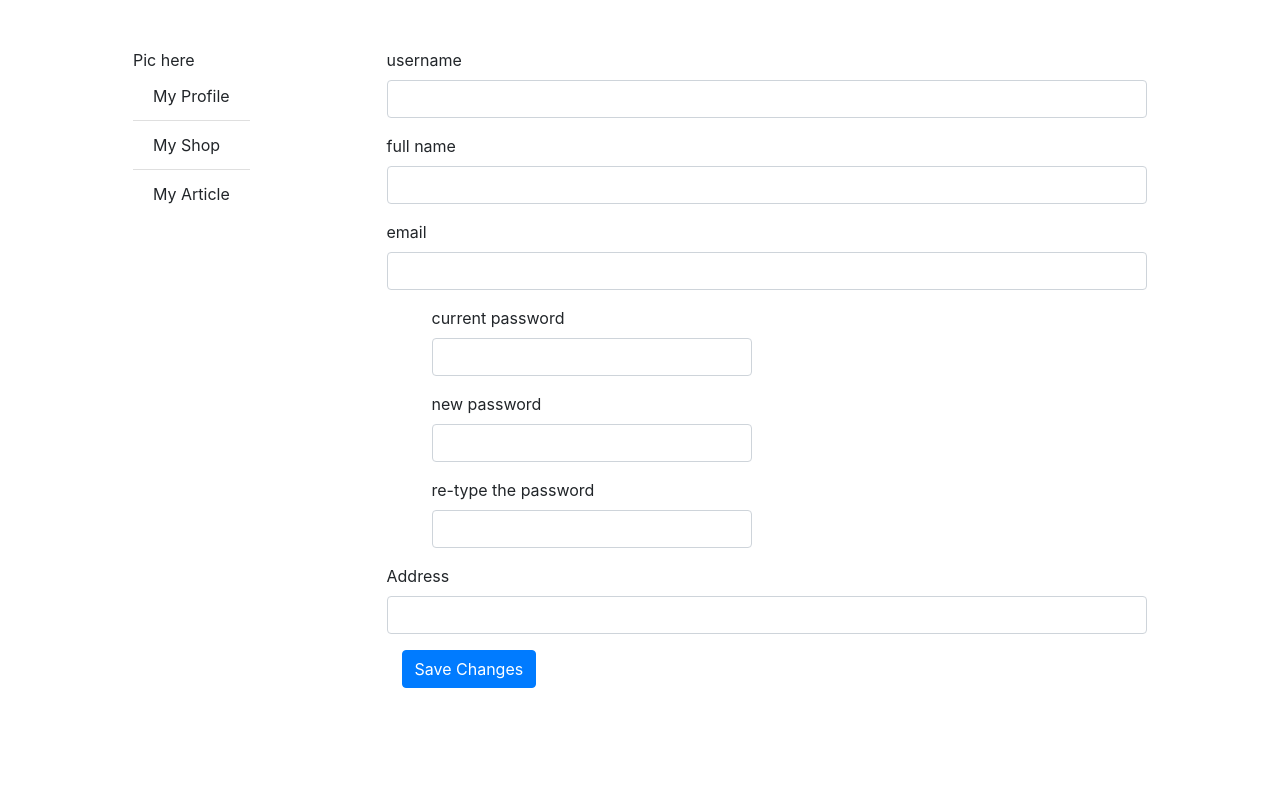
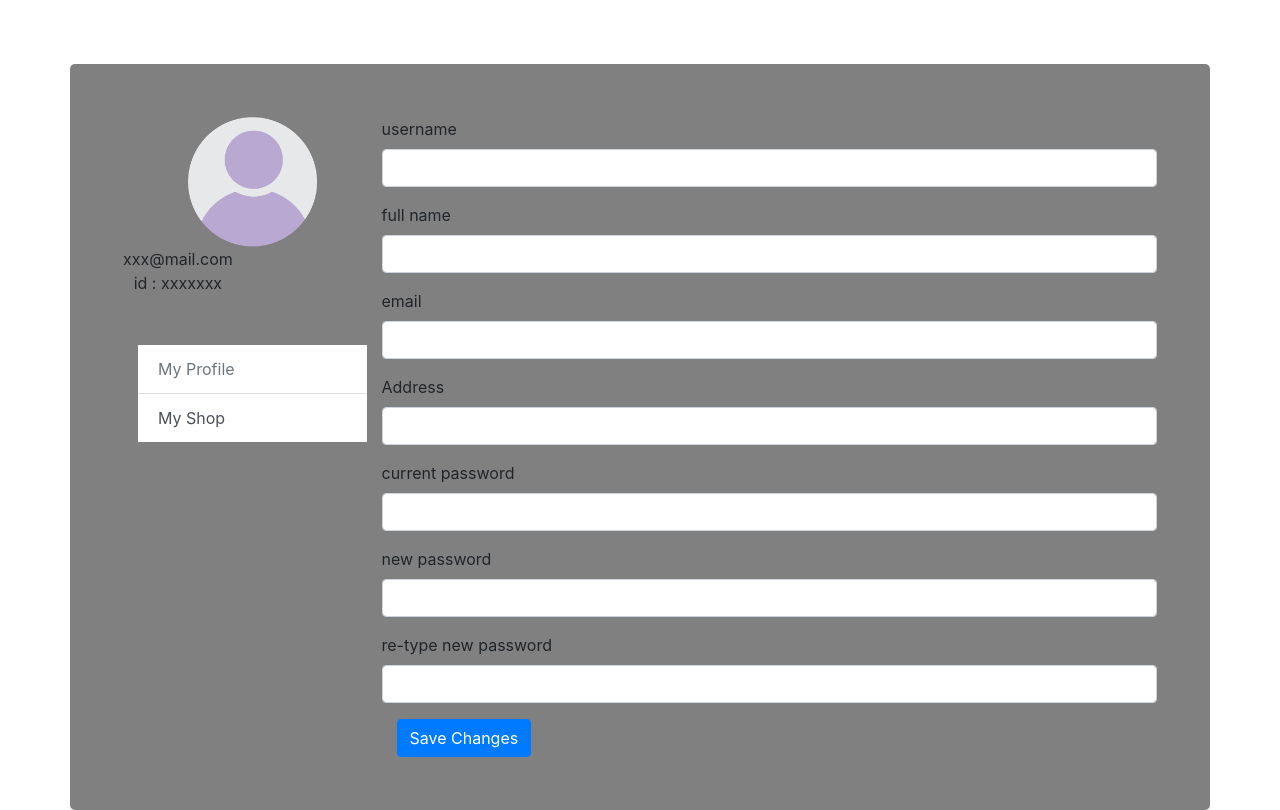
Before and after one commit to Supreme-Spyro/Reuce-Front, a React (Create React App) app: page /profile in a window 1280 px wide. Built offline with nearby package versions, Linux system fonts and the light colour scheme.

Commit message:
styling profile page

```diff
--- a/src/pages/Profile.js
+++ b/src/pages/Profile.js
@@ -1,19 +1,51 @@
 import React from "react";
-import { Container, Row, Col, Form, Button, ListGroup} from "react-bootstrap";
+import { Container, Row, Col, Form, Button, ListGroup } from "react-bootstrap";
+
+
+// styling
+import '../styles/Profile.css'
+
+//pic import
+import blankAva from '../assets/blank-avatar.png'
 
 function Profile() {
+    function alertClicked() {
+        alert('You clicked the third ListGroupItem');
+      }
+
+
+
+
   return (
-    <div>
-      <Container>
+    <div >
+      <Container className='profileContainer-profile'>
         <Row className="m-5">
           <Col lg={3}>
-            <Row>Pic here</Row>
-            <Row>
-              <ListGroup variant="flush">
-                <ListGroup.Item>My Profile</ListGroup.Item>
-                <ListGroup.Item>My Shop</ListGroup.Item>
-                <ListGroup.Item>My Article</ListGroup.Item>
+            <Row >
+                <img
+                src={blankAva}
+                className="blankAva-profile"
+                />
+                </Row>
+                <Row className='rowAva-profile'>
+                <div>
+                    xxx@mail.com
+                    <br />
+                    id : xxxxxxx
+                </div>
+                </Row>
+
+            <Row >
+                <Col lg={12}>
+              <ListGroup defaultActiveKey="#link1" variant='flush' mt={5}>
+                <ListGroup.Item action onClick={alertClicked} disabled >
+                  My Profile
+                </ListGroup.Item>
+                <ListGroup.Item action onClick={alertClicked}>
+                  My Shop
+                </ListGroup.Item>
               </ListGroup>
+                </Col>
             </Row>
           </Col>
           <Col lg={9}>
@@ -33,30 +65,24 @@ function Profile() {
                 <Form.Control type="email" name="email" />
               </Form.Group>
 
-              <Form.Group controlId="currentPassword" as={Col}>
-                <Col xs={6}>
-                  <Form.Label>current password</Form.Label>
-                  <Form.Control type="password" name="currentPassword" />
-                </Col>
-              </Form.Group>
-
-              <Form.Group controlId="newPassword" as={Col}>
-                <Col xs={6}>
-                  <Form.Label>new password</Form.Label>
-                  <Form.Control type="password" name="newPassword" />
-                </Col>
-              </Form.Group>
-
-              <Form.Group controlId="confirmNewPassword" as={Col}>
-                <Col xs={6}>
-                  <Form.Label>re-type the password</Form.Label>
-                  <Form.Control type="password" name="newPassword" />
-                </Col>
-              </Form.Group>
-
               <Form.Group controlId="Address" as={Row}>
                 <Form.Label>Address</Form.Label>
                 <Form.Control type="text" name="Address" />
+              </Form.Group>
+
+              <Form.Group controlId="currentPassword" as={Row}>
+                <Form.Label>current password</Form.Label>
+                <Form.Control type="password" name="currentPassword" />
+              </Form.Group>
+
+              <Form.Group controlId="newPassword" as={Row}>
+                <Form.Label>new password</Form.Label>
+                <Form.Control type="password" name="newPassword" />
+              </Form.Group>
+
+              <Form.Group controlId="confirmNewPassword" as={Row}>
+                <Form.Label>re-type new password</Form.Label>
+                <Form.Control type="password" name="newPassword" />
               </Form.Group>
 
               <Button type="submit">Save Changes</Button>
--- /dev/null
+++ b/src/styles/Profile.css
@@ -0,0 +1,22 @@
+.profileContainer-profile{
+    background-color: grey;
+    padding: 5px;
+    margin-top: 5%;
+    border-radius: 5px;
+}
+
+
+.listTab-profile{
+    width: 100px;
+}
+
+.blankAva-profile{
+    width: 50%;
+    height: 50%;
+    margin: auto;
+}
+
+.rowAva-profile{
+    margin-bottom: 50px;
+    text-align: center;
+}
```
Also changed, not shown: src/assets/blank-avatar.png (added).
